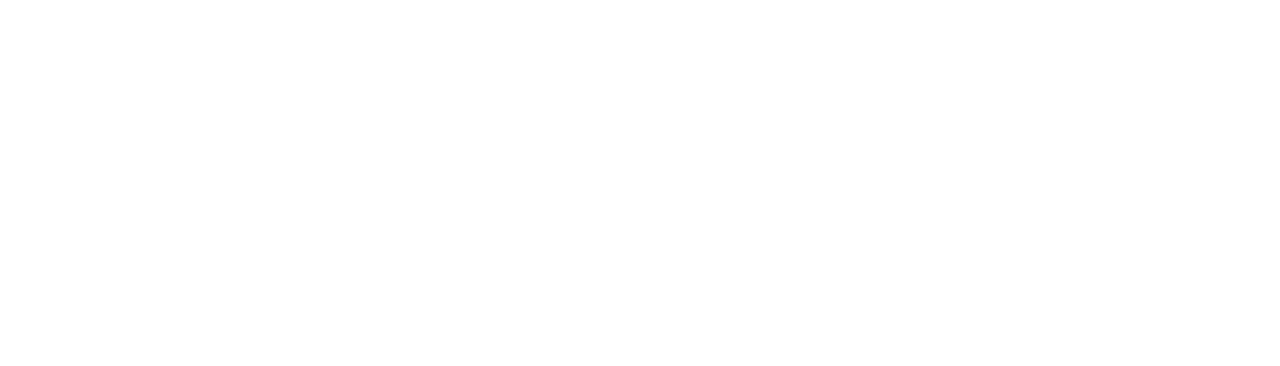
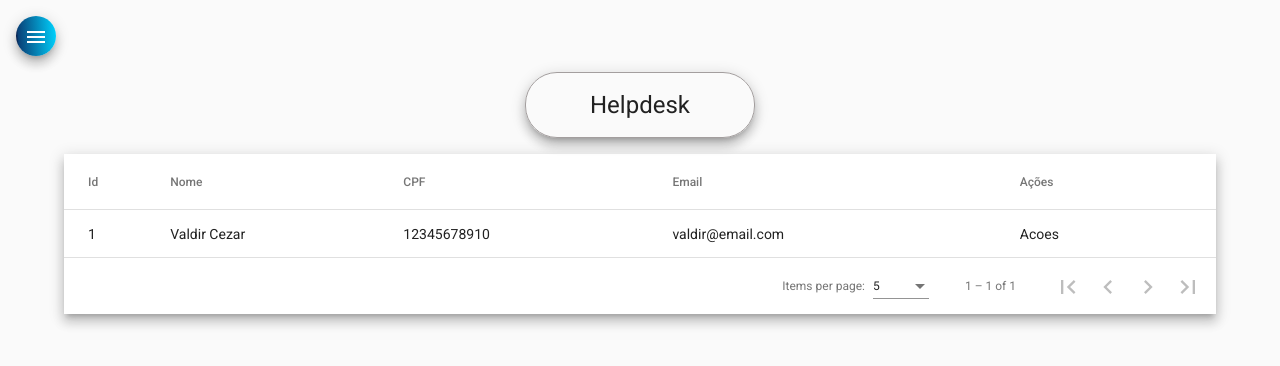
Before and after one commit to MatheusBrito21/Helpdesk_frontend, an Angular app: page /tecnico in a window 1280 px wide. Before the commit this address led to /. Shown: the top 366 px of the page. Built offline with nearby package versions, Linux system fonts and the light colour scheme.

Commit message:
Lista de Tecnicos

```diff
--- a/src/app/app-routing.module.ts
+++ b/src/app/app-routing.module.ts
@@ -9,7 +9,7 @@
     path:'', component:NavComponent,
     children:[
        {path:'home', component:HomeComponent},
-       {path: 'tecnicos',component:TecnicoListComponent}
+       {path: 'tecnico',component:TecnicoListComponent}
       ]
   }
 
--- a/src/app/components/nav/nav.component.html
+++ b/src/app/components/nav/nav.component.html
@@ -6,7 +6,7 @@
             <i class="material-icons">home</i>
             Home
         </a>
-        <a mat-list-item routerLink="tecnicos">
+        <a mat-list-item routerLink="tecnico">
             <i class="material-icons">account_circle</i>
             Técnicos
         </a>
--- a/src/app/components/nav/nav.component.ts
+++ b/src/app/components/nav/nav.component.ts
@@ -11,7 +11,7 @@
   constructor(private router: Router) { }
 
   ngOnInit(): void {
-    this.router.navigate(['home'])
+    this.router.navigate(['tecnico'])
   }
 
 }
--- a/src/app/components/tecnico/tecnico-list/tecnico-list.component.css
+++ b/src/app/components/tecnico/tecnico-list/tecnico-list.component.css
@@ -0,0 +1,8 @@
+.container_table {
+    width: 90%;
+    margin: auto;
+}
+
+table{
+    width: 100%;
+}
--- a/src/app/components/tecnico/tecnico-list/tecnico-list.component.html
+++ b/src/app/components/tecnico/tecnico-list/tecnico-list.component.html
@@ -1 +1,44 @@
-<p>tecnico-list works!</p>
+<div class="container_table">
+    <div class="mat-elevation-z8">
+        <table mat-table [dataSource]="dataSource">
+
+          <!-- Position Column -->
+          <ng-container matColumnDef="id">
+            <th mat-header-cell *matHeaderCellDef> Id </th>
+            <td mat-cell *matCellDef="let element"> {{element.id}} </td>
+          </ng-container>
+
+          <!-- Name Column -->
+          <ng-container matColumnDef="nome">
+            <th mat-header-cell *matHeaderCellDef> Nome </th>
+            <td mat-cell *matCellDef="let element"> {{element.nome}} </td>
+          </ng-container>
+
+          <!-- Weight Column -->
+          <ng-container matColumnDef="cpf">
+            <th mat-header-cell *matHeaderCellDef> CPF </th>
+            <td mat-cell *matCellDef="let element"> {{element.cpf}} </td>
+          </ng-container>
+
+          <!-- Symbol Column -->
+          <ng-container matColumnDef="email">
+            <th mat-header-cell *matHeaderCellDef> Email </th>
+            <td mat-cell *matCellDef="let element"> {{element.email}} </td>
+          </ng-container>
+
+          <ng-container matColumnDef="acoes">
+            <th mat-header-cell *matHeaderCellDef> Ações </th>
+            <td mat-cell *matCellDef="let element"> Acoes </td>
+          </ng-container>
+
+          <tr mat-header-row *matHeaderRowDef="displayedColumns"></tr>
+          <tr mat-row *matRowDef="let row; columns: displayedColumns;"></tr>
+        </table>
+
+        <mat-paginator [pageSizeOptions]="[5, 10, 20]"
+                       showFirstLastButtons
+                       aria-label="Select page of periodic elements">
+        </mat-paginator>
+      </div>
+
+</div>
--- a/src/app/components/tecnico/tecnico-list/tecnico-list.component.ts
+++ b/src/app/components/tecnico/tecnico-list/tecnico-list.component.ts
@@ -1,4 +1,7 @@
-import { Component, OnInit } from '@angular/core';
+import { Component, OnInit, ViewChild } from '@angular/core';
+import { MatPaginator } from '@angular/material/paginator';
+import { MatTableDataSource } from '@angular/material/table';
+import { Tecnico } from 'src/app/models/tecnico';
 
 @Component({
   selector: 'app-tecnico-list',
@@ -6,10 +9,30 @@
   styleUrls: ['./tecnico-list.component.css']
 })
 export class TecnicoListComponent implements OnInit {
+  ELEMENT_DATA: Tecnico[] = [
+    {
+      id:1,
+      nome:'Valdir Cezar',
+      cpf: '12345678910',
+      email:'valdir@email.com',
+      senha:'123456',
+      perfis: ['0'],
+      dataCriacao: '12/12/2022'
+    }
+  ]
+
+  displayedColumns: string[] = ['id', 'nome', 'cpf', 'email','acoes'];
+  dataSource = new MatTableDataSource<Tecnico>(this.ELEMENT_DATA);
+
 
   constructor() { }
 
   ngOnInit(): void {
   }
 
+  @ViewChild(MatPaginator) paginator: MatPaginator;
+
+  ngAfterViewInit() {
+    this.dataSource.paginator = this.paginator;
+  }
 }
--- /dev/null
+++ b/src/app/models/tecnico.ts
@@ -0,0 +1,9 @@
+export interface Tecnico{
+    id?: any;
+    nome: string;
+    cpf: string;
+    email: string;
+    senha: string;
+    perfis: string[];
+    dataCriacao: any;
+}
```
